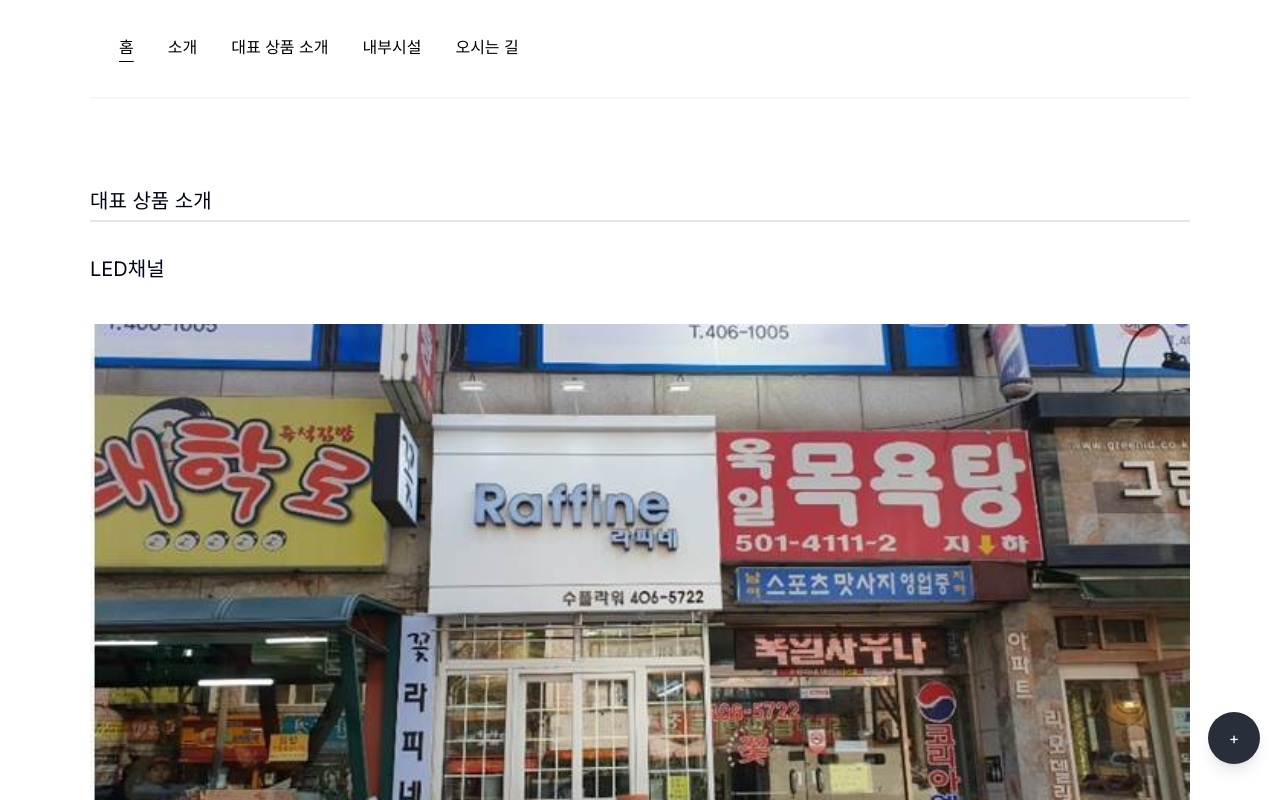
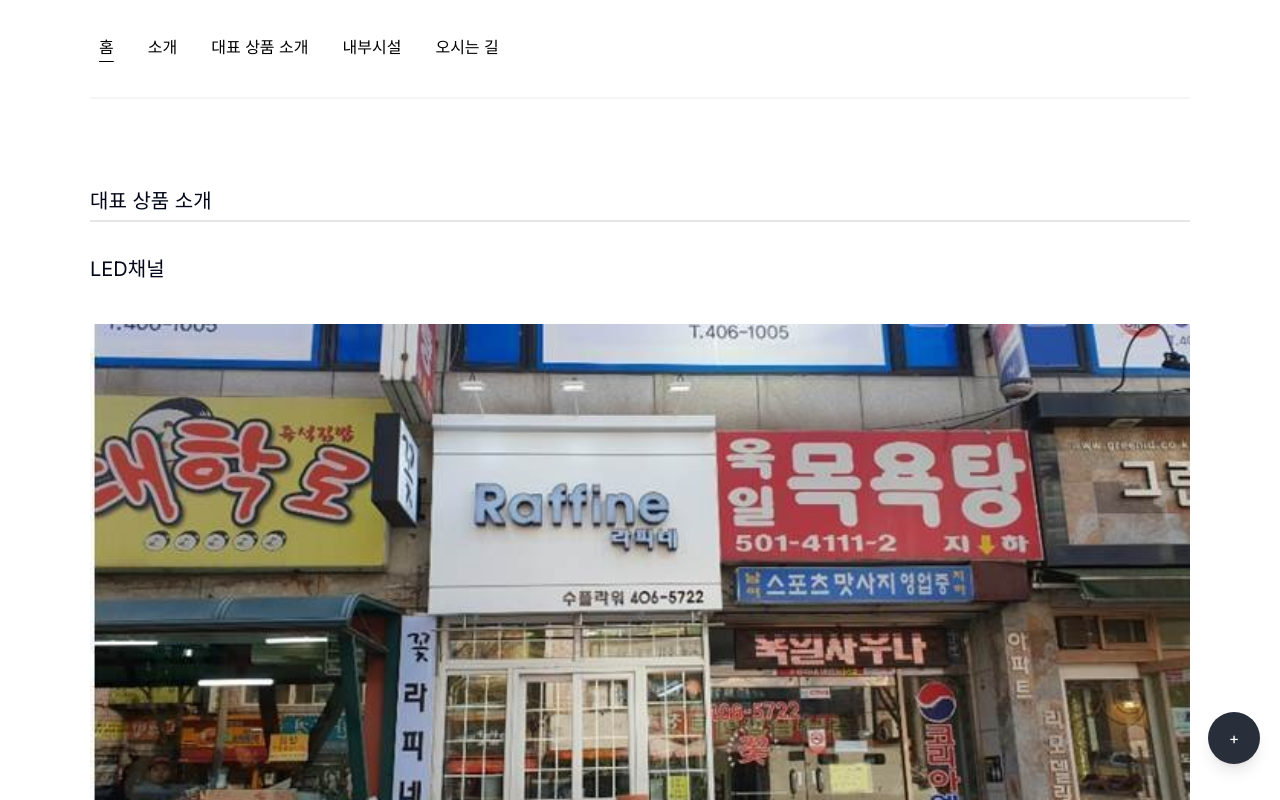
Before and after one commit to RYUJINYOUL/soil1642, a Next.js app: page /dae in a window 1280 px wide. Built offline with nearby package versions, Linux system fonts and the light colour scheme.

Commit message:
dfjdkgidg

```diff
--- a/components/Menu.jsx
+++ b/components/Menu.jsx
@@ -85,7 +85,7 @@
 };
 
   return (
-    <nav id="nav" className="m-5 w-full flex gap-4 overflow-x-auto pr-4">
+    <nav id="nav" className="md:m-0 m-5 w-full flex gap-4 overflow-x-auto md:pr-0 pr-4">
     {homeCategoryList.map((item, i) => {
       return (
         <div
```
